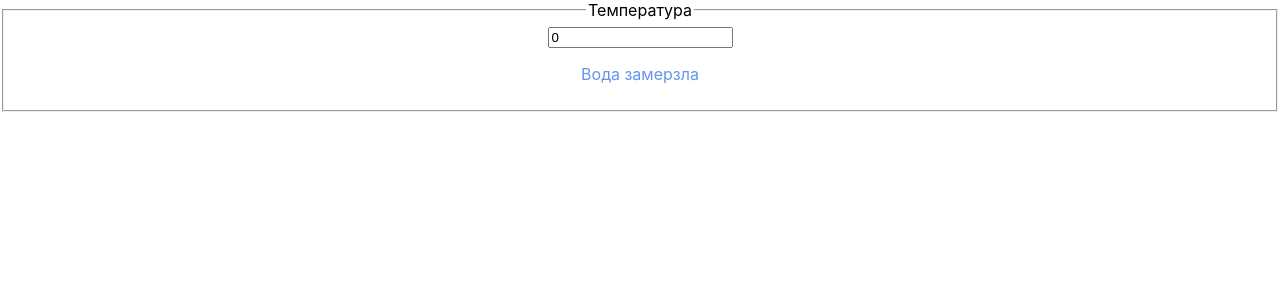
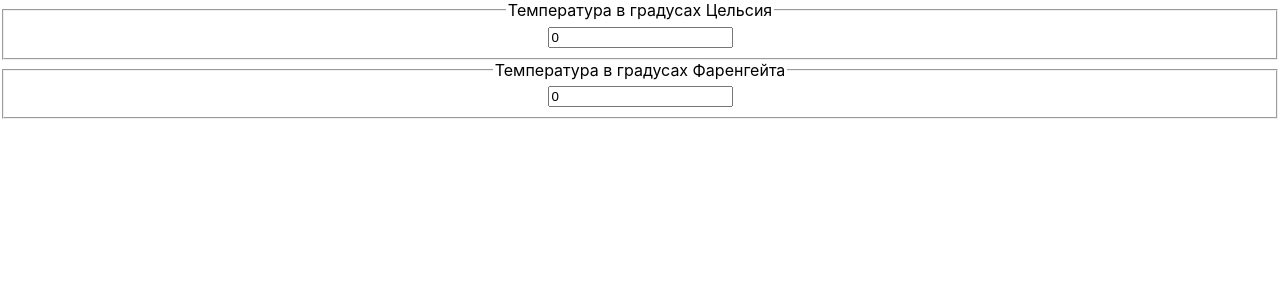
Before and after one commit to aprricod/react_lection7, a React (Create React App) app: page / in a window 1280 px wide. Shown: the top 300 px of the page. Built offline with nearby package versions, Linux system fonts and the light colour scheme.

Commit message:
добавлены константы

```diff
--- a/src/App.js
+++ b/src/App.js
@@ -7,6 +7,7 @@ export default class App extends React.Component {
     return (
       <div className="App">
         <Calcualtor />
+        {/* <Boiling celsius={0} /> */}
       </div>
     );
   }
--- a/src/Components/Calcualtor.js
+++ b/src/Components/Calcualtor.js
@@ -1,5 +1,5 @@
 import React, { Component } from "react";
-import { Boiling } from "./Boiling";
+import Temperature from "./Temperature";
 
 export default class Calcualtor extends Component {
   constructor(props) {
@@ -17,15 +17,11 @@ export default class Calcualtor extends Component {
   };
 
   render() {
-    //   ниже два вариант обявления константы. первый вариант "деструктуризация"
-    const { temperature } = this.state;
-    // const temperature = this.state.temperature;
     return (
-      <fieldset>
-        <legend>Температура</legend>
-        <input type="number" value={temperature} onChange={this.handleChange} />
-        <Boiling celsius={temperature} />
-      </fieldset>
+      <React.Fragment>
+        <Temperature scale="CELSIUS" />
+        <Temperature scale="FAHRENHEIT" />
+      </React.Fragment>
     );
   }
 }
--- /dev/null
+++ b/src/Components/Temperature.js
@@ -0,0 +1,29 @@
+import React, { Component } from "react";
+import { SCALE_NAMES } from "../consts";
+
+export default class Temperature extends Component {
+  constructor(props) {
+    super(props);
+
+    this.state = {
+      temperature: 0,
+    };
+  }
+
+  handleChange = (e) => {
+    this.setState({
+      temperature: e.target.value,
+    });
+  };
+
+  render() {
+    const { temperature } = this.state;
+    const { scale } = this.props;
+    return (
+      <fieldset>
+        <legend>Температура в градусах {SCALE_NAMES[scale]}</legend>
+        <input type="number" value={temperature} onChange={this.handleChange} />
+      </fieldset>
+    );
+  }
+}
--- /dev/null
+++ b/src/consts.js
@@ -0,0 +1,4 @@
+export const SCALE_NAMES = {
+  CELSIUS: "Цельсия",
+  FAHRENHEIT: "Фаренгейта",
+};
```
